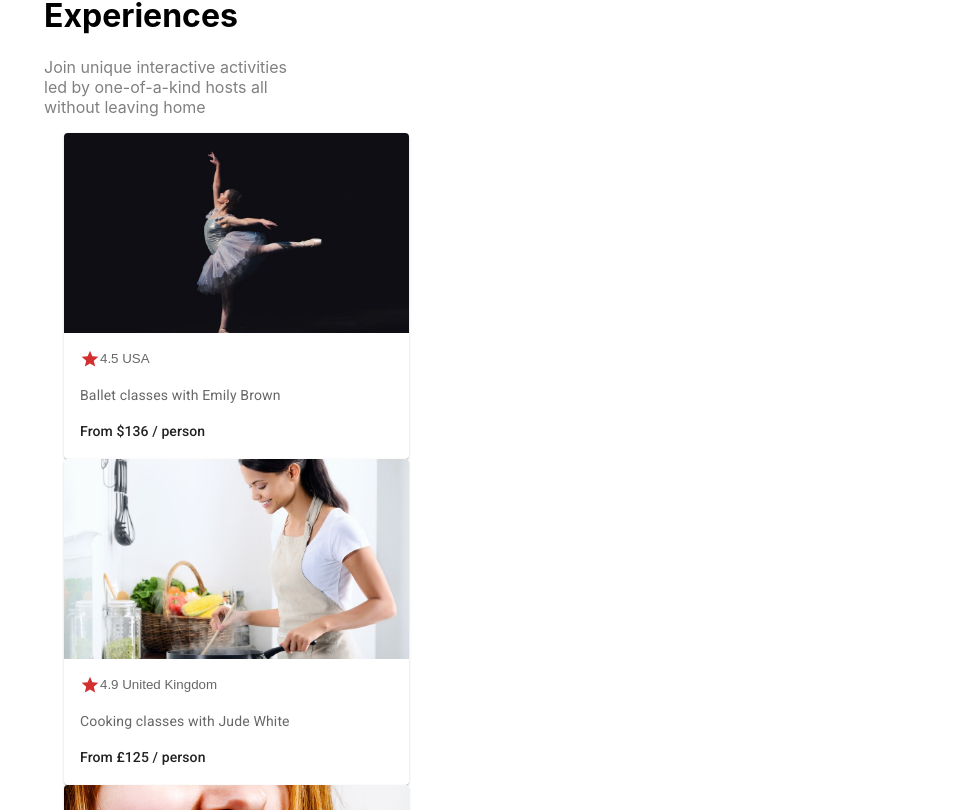
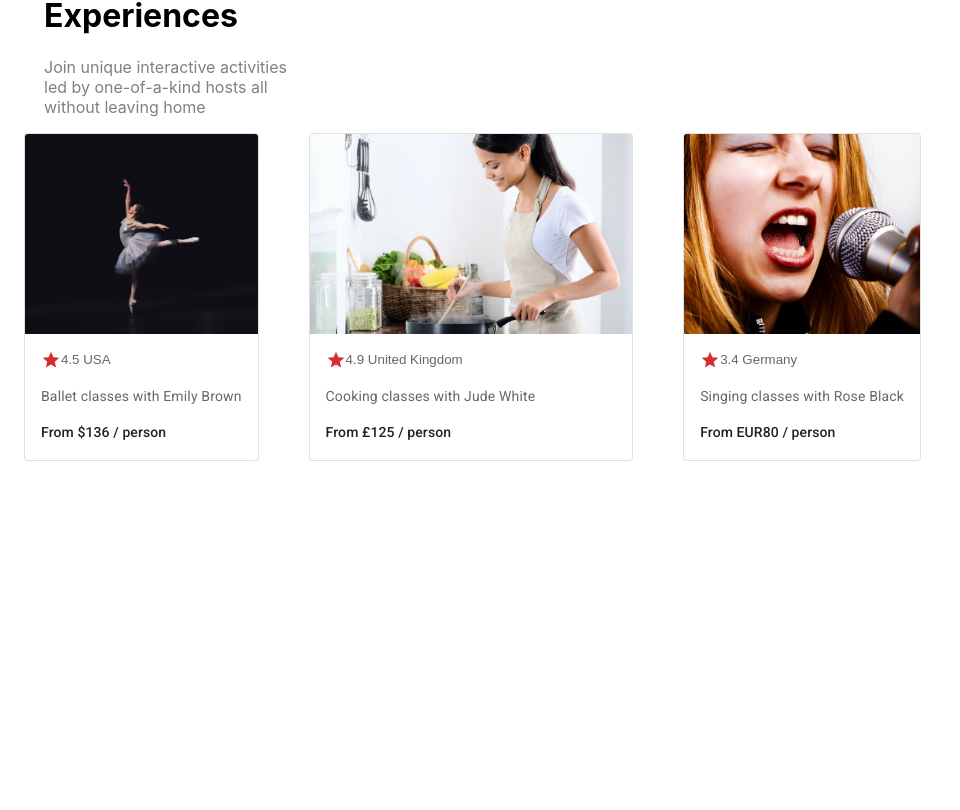
Before and after one commit to chrisAlid3/React-Airbnb-Experience, a React (Create React App) app: page / in a window 1280 px wide. Shown: the part 470-1280 px from the top of the page, without its empty margins (0-960 px from the left). After the commit the page ends 981 px from the top, so only its background shows below. Built offline with nearby package versions, Linux system fonts and the light colour scheme.

Commit message:
Design changes

```diff
--- a/package.json
+++ b/package.json
@@ -41,6 +41,8 @@
     ]
   },
   "devDependencies": {
+    "@typescript-eslint/eslint-plugin": "^5.59.2",
+    "@typescript-eslint/parser": "^5.59.2",
     "eslint": "^8.39.0",
     "eslint-plugin-react": "^7.32.2"
   }
--- a/src/App.js
+++ b/src/App.js
@@ -1,6 +1,7 @@
 //import CssBaseline from "@mui/material/CssBaseline";
+import Box from "@mui/material/Box";
 import Container from "@mui/material/Container";
-import Header from "./components/Header";
+import Header from "./components/Navbar";
 import ImageCollection from "./components/ImageCollection";
 import Subheader from "./components/Subheader";
 import ExperienceList from "./components/ExperienceList";
@@ -12,7 +13,16 @@ function App() {
       <Header />
       <ImageCollection />
       <Subheader />
-      <ExperienceList />
+      <Box
+        sx={{
+          display: "flex",
+          flexWrap: "wrap",
+          alignContent: "space-around",
+          color: "error",
+        }}
+      >
+        <ExperienceList />
+      </Box>
     </Container>
     //  </CssBaseline>
   );
--- a/src/components/ExperienceCard.js
+++ b/src/components/ExperienceCard.js
@@ -8,7 +8,7 @@ import StarIcon from "@mui/icons-material/Star";
 function ExperienceCard(props) {
   return (
     <div key={props.id}>
-      <Card sx={{ maxWidth: 345 }} type="outlined">
+      <Card variant="outlined" sx={{ maxWidth: 345, mr: "50px", mb: "50px" }}>
         <CardActionArea>
           <CardMedia
             component="img"
--- a/src/components/ExperienceList.js
+++ b/src/components/ExperienceList.js
@@ -1,11 +1,9 @@
-import Container from "@mui/material/Container";
 import experiences from "../allExperiences";
 import ExperienceCard from "./ExperienceCard";
 
 function ExperienceList() {
   const experienceList = experiences.map((experience, i) => {
     return (
-      <Container maxWidth="lg">
       <ExperienceCard
         image={experience.image}
         firstname={experience.firstname}
@@ -17,7 +15,6 @@ function ExperienceList() {
         country={experience.country}
         id={i}
       />
-      </Container>
     );
   });
   return experienceList;
--- a/src/components/Header.js
+++ b/src/components/Navbar.js
@@ -1,6 +1,6 @@
 import airbnbLogo from "../images/airbnb-logo.png";
 
-function Header() {
+function Navbar() {
   return (
     <div className="header">
       <img src={airbnbLogo} alt="Airbnb Logo" width="100px"></img>
@@ -8,4 +8,4 @@ function Header() {
   );
 }
 
-export default Header;
+export default Navbar;
```
Also changed, not shown: 2 other files (tests, documents, lock files or other folders). Lines whose indentation alone changed are shown as unchanged.
